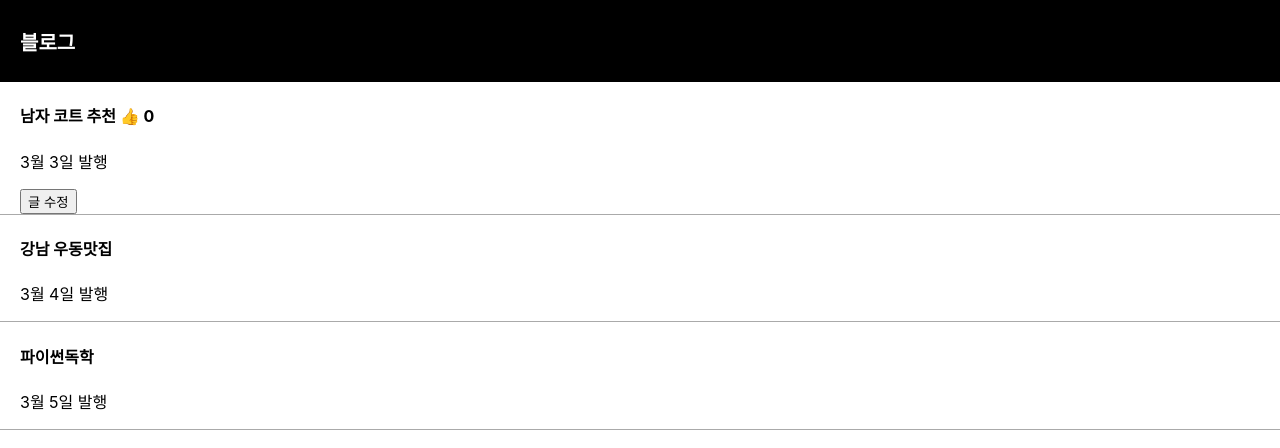
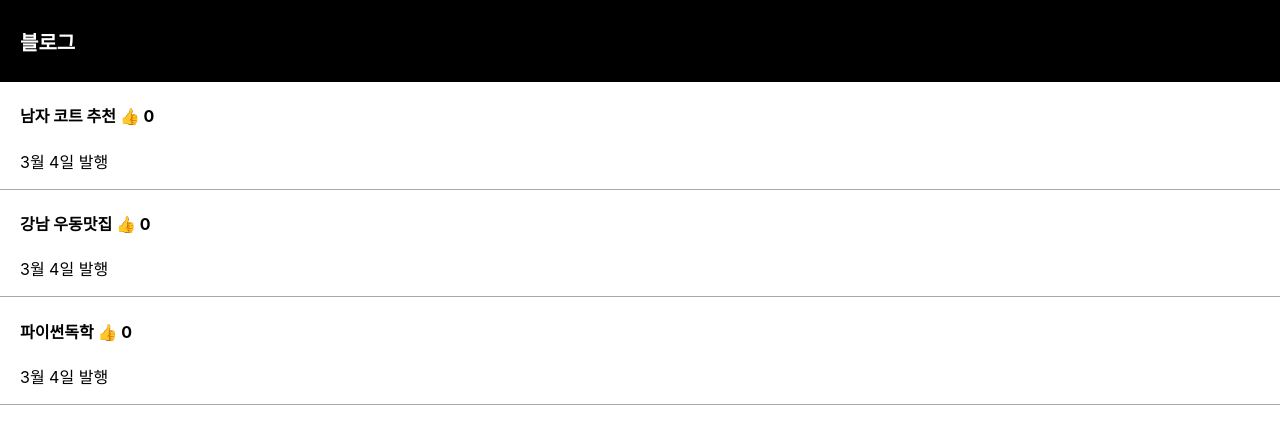
Before and after one commit to wangkodok/React-Study, a React (Create React App) app in the folder blog/: page / in a window 1280 px wide. Shown: the top 448 px of the page. Built offline with nearby package versions, Linux system fonts and the light colour scheme.

Commit message:
리액트 map( ) 메서드 사용하여 반복문 코드

```diff
--- a/blog/src/App.js
+++ b/blog/src/App.js
@@ -6,7 +6,7 @@ import './App.css';
 function App() {
   let post = "강남 우동 맛집";
   let [title, setTitle] = useState(["남자 코트 추천", "강남 우동맛집", "파이썬독학"]);
-  let [따봉, 따봉변경] = useState(0);
+  let [따봉, 따봉변경] = useState([0, 0, 0]);
   let [modal, setModal] = useState(false);
 
   return (
@@ -14,7 +14,7 @@ function App() {
       <div className="black-nav">
         <h4 style={ {color: 'white', fontSize: '20px',} }>블로그</h4>
       </div>
-      <div className="list">
+      {/* <div className="list">
         <h4>{title[0]} <span onClick={() => {
           따봉변경(따봉 + 1);
         }}>👍</span> {따봉}</h4>
@@ -38,7 +38,21 @@ function App() {
           }
         }}>{title[2]}</h4>
         <p>3월 5일 발행</p>
-      </div>
+      </div> */}
+      {
+        title.map(function(value, i) {
+          return (
+            <div className="list" key={i}>
+              <h4>{title[i]} <span onClick={() => {
+                let copy = [...따봉];
+                copy[i] = copy[i] + 1
+                따봉변경(copy);
+              }}>👍</span> {따봉[i]}</h4>
+              <p>3월 4일 발행</p>
+            </div>
+          )
+        })
+      }
       {
         modal === true ? <Modal /> : null
       }
```
